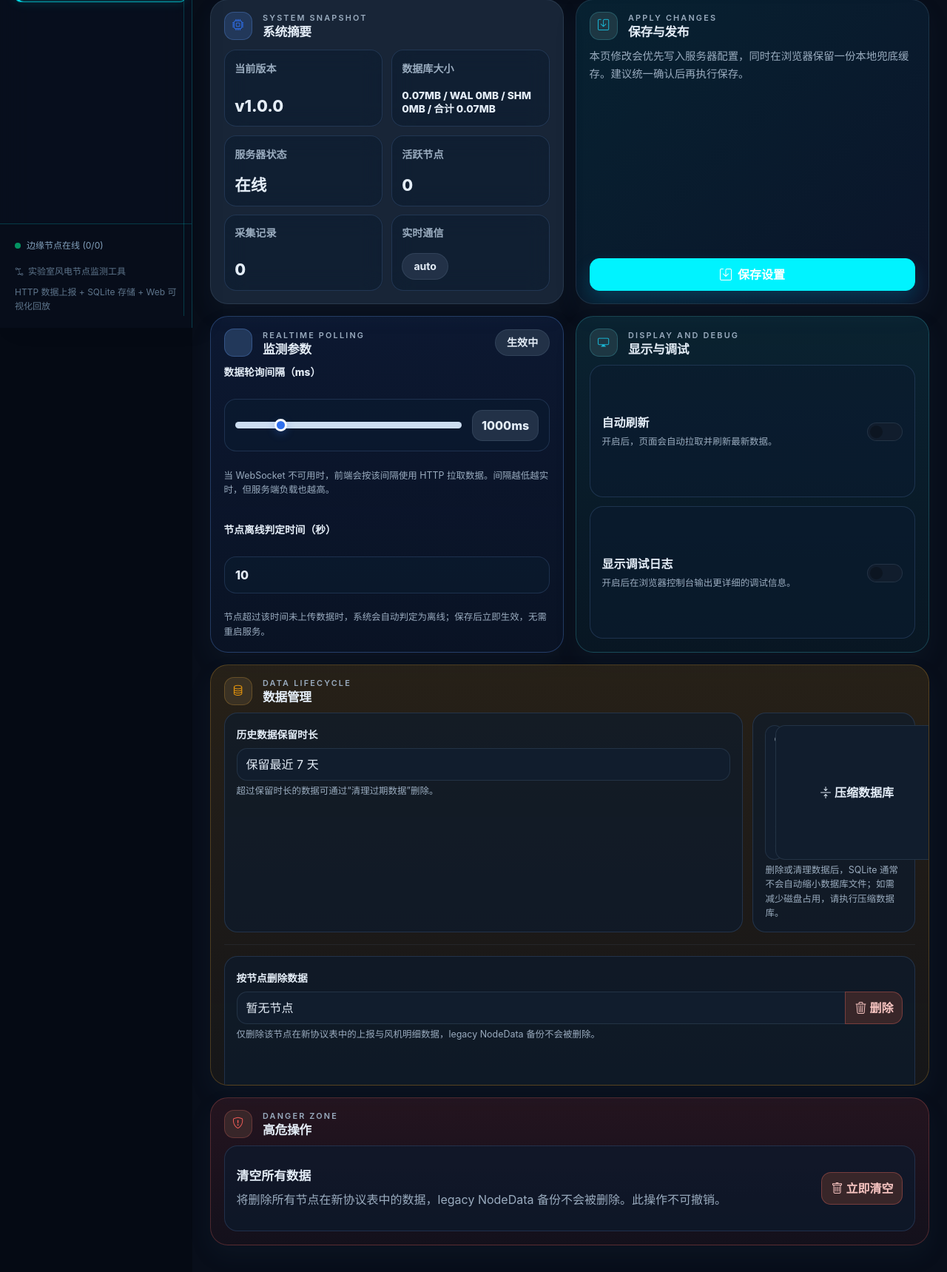
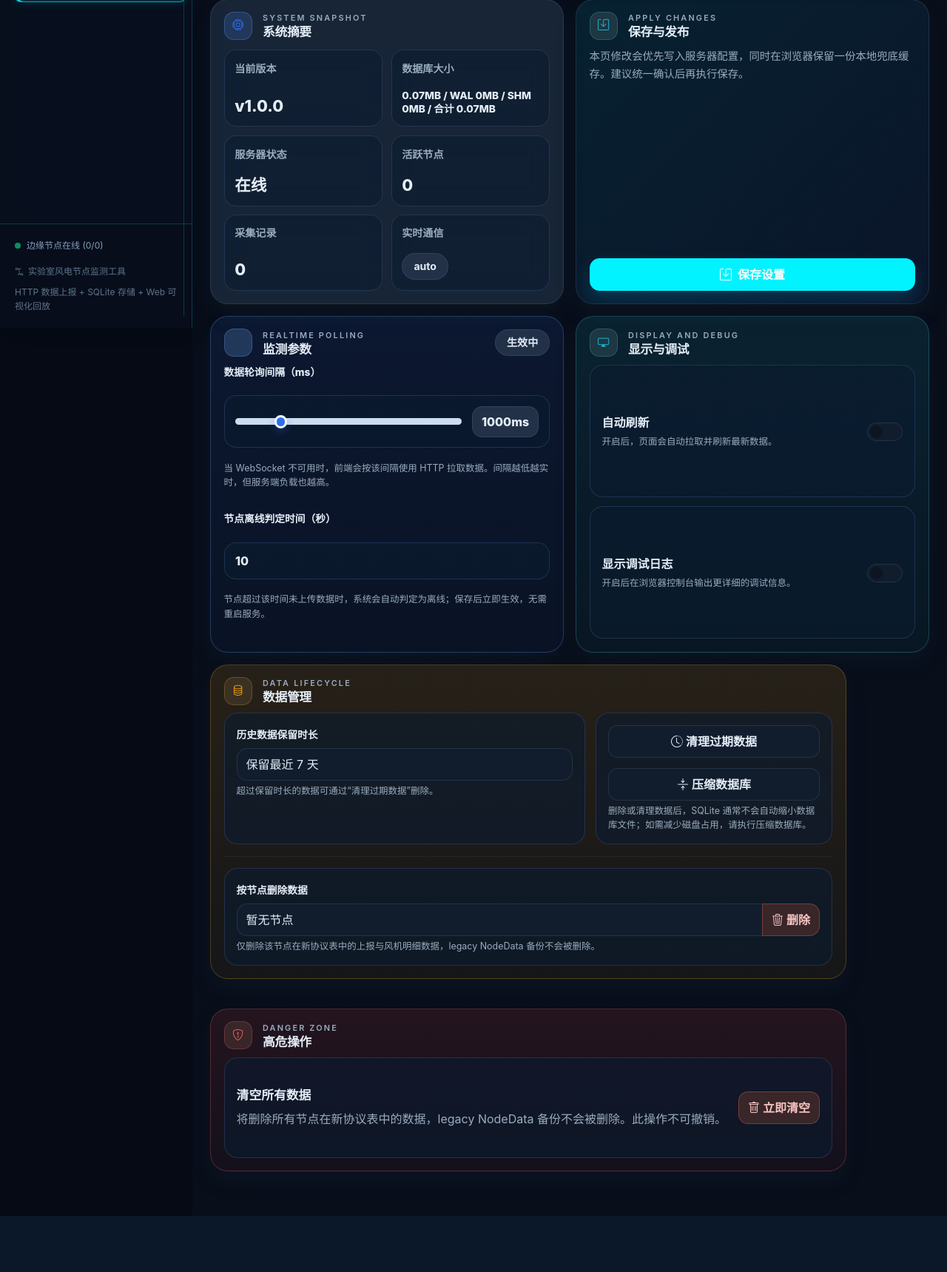
Before and after one commit to lin-han-li/WindSight, a Flask app: page /settings in a window 1280 px wide. Shown: the part 357-2076 px from the top of the page at 74% size. After the commit the page ends 2000 px from the top, so only its background shows below. Run offline with Flask 3, Linux system fonts and the light colour scheme; a user stored in the database is signed in; data that the repository does not hold is empty; some libraries are stand-ins or nearby versions.

Commit message:
Fix settings layout overlap

```diff
--- a/code/static/css/settings_console.css
+++ b/code/static/css/settings_console.css
@@ -1167,41 +1167,32 @@
   }
 }
 
-/* 2026-04-24 UI hotfix: uniform card heights and tighter grid rhythm */
+/* 2026-04-24 UI hotfix: stable top grid without overlap */
 .settings-shell {
+  display: flex !important;
+  flex-direction: column !important;
+  gap: 1rem !important;
+}
+
+.settings-top-grid {
   display: grid !important;
-  grid-template-columns: repeat(4, minmax(0, 1fr)) !important;
+  grid-template-columns: repeat(4, minmax(0, 1fr));
   gap: 1rem !important;
   align-items: stretch !important;
 }
 
-.settings-sidebar,
-.settings-main {
-  display: contents !important;
+.settings-stack-grid {
+  display: flex;
+  flex-direction: column;
+  gap: 1rem;
 }
 
 .settings-summary-panel,
 .settings-save-panel,
 .settings-section-blue,
 .settings-section-teal {
-  grid-column: span 1 !important;
-}
-
-.settings-summary-panel,
-.settings-save-panel,
-.settings-section-blue,
-.settings-section-teal,
-.settings-section-orange,
-.settings-section-danger {
+  min-height: 320px !important;
   height: 100% !important;
-  min-height: 0 !important;
-}
-
-.settings-summary-panel,
-.settings-save-panel,
-.settings-section-blue,
-.settings-section-teal {
-  min-height: 340px !important;
 }
 
 .settings-summary-panel .card-body,
@@ -1221,12 +1212,9 @@
   justify-content: space-between;
 }
 
-.settings-section-blue .card-body {
-  justify-content: space-between;
-}
-
+.settings-section-blue .card-body,
 .settings-section-teal .card-body {
-  justify-content: stretch;
+  justify-content: flex-start;
 }
 
 .settings-switch-stack {
@@ -1235,53 +1223,43 @@
 
 .settings-switch-row {
   flex: 1 1 0;
-  min-height: 108px !important;
-}
-
-.settings-save-button {
-  margin-top: 1rem;
+  min-height: 110px !important;
 }
 
 .settings-section-orange,
 .settings-section-danger {
-  grid-column: 1 / -1 !important;
+  min-height: 0 !important;
 }
 
-.settings-subpanel,
-.settings-danger-box {
-  min-height: 100% !important;
+.settings-form-grid {
+  grid-template-columns: minmax(0, 1fr) minmax(260px, 320px) !important;
 }
 
-@media (max-width: 1400px) {
-  .settings-shell {
-    grid-template-columns: repeat(2, minmax(0, 1fr)) !important;
+.settings-action-grid {
+  grid-template-columns: 1fr !important;
+}
+
+.settings-danger-box {
+  min-height: 136px !important;
+}
+
+@media (max-width: 1500px) {
+  .settings-top-grid {
+    grid-template-columns: repeat(2, minmax(0, 1fr));
+  }
+}
+
+@media (max-width: 900px) {
+  .settings-top-grid,
+  .settings-form-grid,
+  .settings-action-grid {
+    grid-template-columns: 1fr !important;
   }
 
   .settings-summary-panel,
   .settings-save-panel,
   .settings-section-blue,
   .settings-section-teal {
-    grid-column: span 1 !important;
-  }
-
-  .settings-section-orange,
-  .settings-section-danger {
-    grid-column: 1 / -1 !important;
-  }
-}
-
-@media (max-width: 900px) {
-  .settings-shell {
-    grid-template-columns: 1fr !important;
-  }
-
-  .settings-summary-panel,
-  .settings-save-panel,
-  .settings-section-blue,
-  .settings-section-teal,
-  .settings-section-orange,
-  .settings-section-danger {
-    grid-column: 1 / -1 !important;
     min-height: 0 !important;
   }
 
--- a/code/templates/settings.html
+++ b/code/templates/settings.html
@@ -4,7 +4,7 @@
 {% block page_title %}系统设置{% endblock %}
 
 {% block extra_css %}
-<link rel="stylesheet" href="{{ url_for('static', filename='css/settings_console.css') }}?v=20260424-ui3">
+<link rel="stylesheet" href="{{ url_for('static', filename='css/settings_console.css') }}?v=20260424-ui4">
 {% endblock %}
 
 {% block content %}
@@ -23,7 +23,7 @@
     </section>
 
     <div class="settings-shell">
-        <aside class="settings-sidebar">
+        <div class="settings-top-grid">
             <section class="card settings-panel settings-summary-panel">
                 <div class="card-header settings-card-header">
                     <div class="settings-card-title-wrap">
@@ -81,9 +81,7 @@
                     </button>
                 </div>
             </section>
-        </aside>
 
-        <div class="settings-main">
             <section class="card settings-section-card settings-section-blue">
                 <div class="card-header settings-card-header">
                     <div class="settings-card-title-wrap">
@@ -145,7 +143,9 @@
                     </div>
                 </div>
             </section>
+        </div>
 
+        <div class="settings-stack-grid">
             <section class="card settings-section-card settings-section-orange settings-span-2">
                 <div class="card-header settings-card-header">
                     <div class="settings-card-title-wrap">
```
